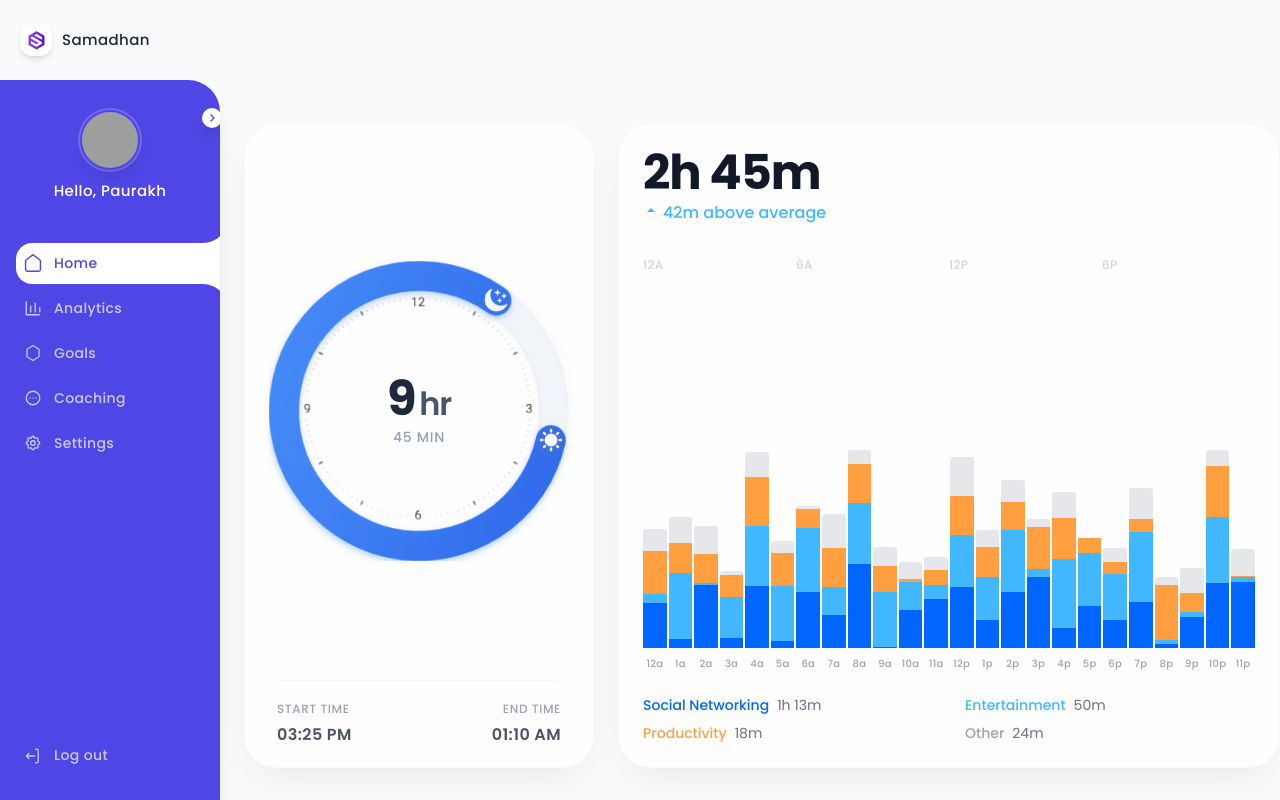
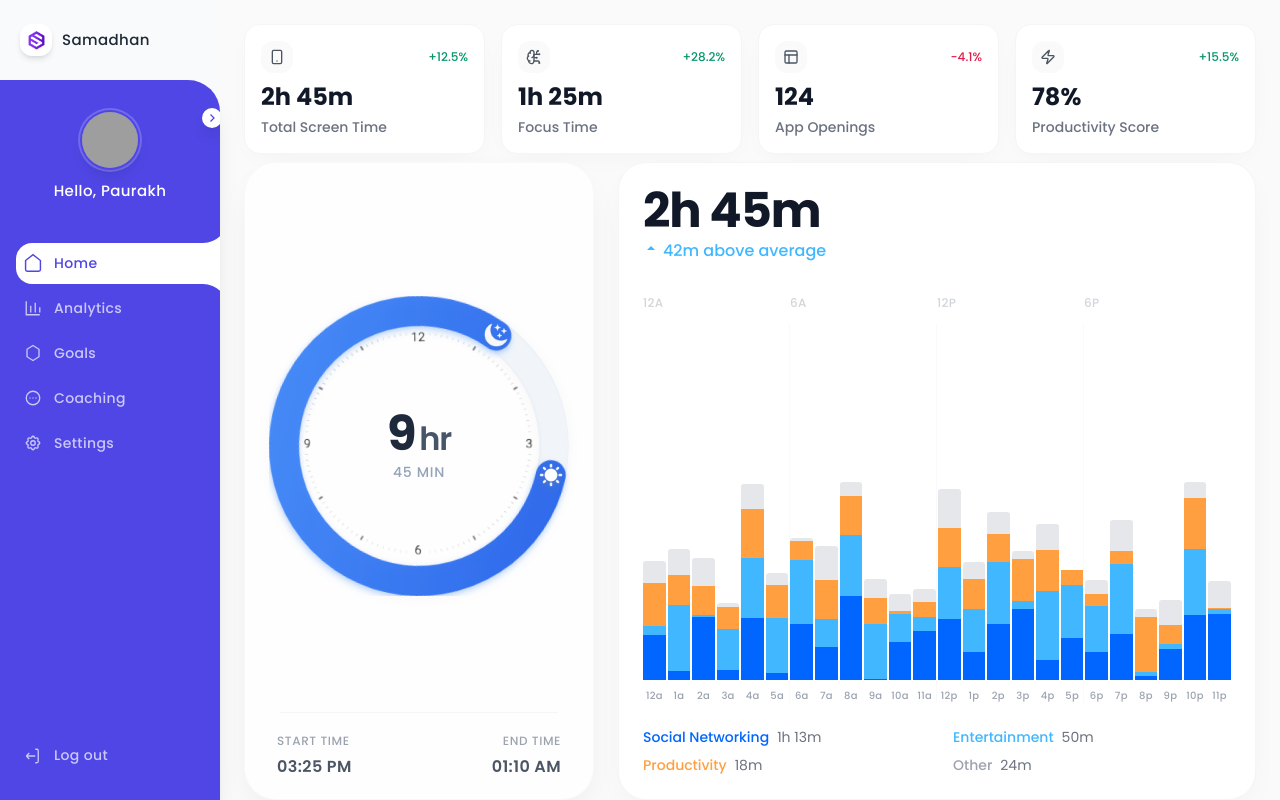
Before and after one commit to Paurakh977/Samadhan, a React (Vite) app in the folder samadhan-tauri-app/: page / in a window 1280 px wide. Both pictures are taken after typing "Sample", "Sample123" into the empty fields and a click on the button "LOGIN". Built offline with nearby package versions, Linux system fonts and the light colour scheme; grey boxes are pictures that could not be loaded; the HTML template or start-up script is replaced by a standard one.

Commit message:
added stats

```diff
--- a/samadhan-tauri-app/package.json
+++ b/samadhan-tauri-app/package.json
@@ -13,6 +13,7 @@
     "@tauri-apps/api": "^2",
     "@tauri-apps/plugin-opener": "^2",
     "framer-motion": "^11.18.0",
+    "lucide-react": "^0.473.0",
     "react": "^18.3.1",
     "react-dom": "^18.3.1",
     "react-icons": "^5.4.0"
--- a/samadhan-tauri-app/src/App.tsx
+++ b/samadhan-tauri-app/src/App.tsx
@@ -5,6 +5,7 @@ import { LoadingAnimation } from "./components/LoadingAnimation";
 import Sidebar from "./components/Sidebar";
 import ScreenTimeProgress from "./components/ScreenTimeProgress";
 import DailyActivityChart from "./components/DailyActivityChart";
+import { Stats } from "./components/Stats";
 import "./styles/login-signup-form.css";
 
 function App() {
@@ -24,7 +25,9 @@ function App() {
           <div className="flex h-screen">
             <Sidebar />
             <div className="flex-1">
-              <div className="h-full flex pl-6 pt-16 pb-8 gap-6">
+              <div className="h-full flex flex-col px-6 pt-6">
+                <Stats />
+                <div className="flex gap-6 mt-2 flex-1">
                   <ScreenTimeProgress
                     startHour={3}
                     startMinute={25}
@@ -37,6 +40,7 @@ function App() {
                 </div>
               </div>
             </div>
+          </div>
         ) : (
           <LoginSignupForm setShowSidebar={setShowSidebar} />
         )}
--- a/samadhan-tauri-app/src/components/DailyActivityChart.tsx
+++ b/samadhan-tauri-app/src/components/DailyActivityChart.tsx
@@ -117,7 +117,7 @@ const DailyActivityChart: React.FC = () => {
       variants={containerVariants}
       initial="hidden"
       animate="visible"
-      className="flex-1 min-h-[480px] mt-[60px] bg-white/80 backdrop-blur-sm rounded-[32px] shadow-[0_15px_40px_-15px_rgba(0,0,0,0.1)] border border-gray-100/50 p-6"
+      className="flex-1 min-h-[480px] bg-white rounded-[28px] shadow-[0_12px_36px_-12px_rgba(0,0,0,0.06)] border border-[#f5f5f5] p-6"
     >
       <div className="flex flex-col h-full">
         <motion.div
--- a/samadhan-tauri-app/src/components/ScreenTimeProgress.tsx
+++ b/samadhan-tauri-app/src/components/ScreenTimeProgress.tsx
@@ -96,7 +96,7 @@ const ScreenTimeProgress: React.FC<ScreenTimeProgressProps> = ({
         duration: 0.6,
         ease: [0.22, 1, 0.36, 1],
       }}
-      className="relative w-[350px] h-auto min-h-[480px] mt-[60px] bg-white/80 backdrop-blur-sm rounded-[32px] shadow-[0_15px_40px_-15px_rgba(0,0,0,0.1)] transition-all duration-300 hover:shadow-[0_20px_50px_-12px_rgba(0,0,0,0.12)] border border-gray-100/50 flex flex-col"
+      className="relative w-[350px] h-auto min-h-[480px] bg-white/80 backdrop-blur-sm rounded-[32px] shadow-[0_15px_40px_-15px_rgba(0,0,0,0.1)] transition-all duration-300 hover:shadow-[0_20px_50px_-12px_rgba(0,0,0,0.12)] border border-gray-100/50 flex flex-col"
     >
       <motion.div
         initial={{ opacity: 0 }}
--- /dev/null
+++ b/samadhan-tauri-app/src/components/Stats.tsx
@@ -0,0 +1,123 @@
+import { Clock, Smartphone, Layout, BrainCircuit, Zap } from 'lucide-react';
+import { formatNumber, formatTime } from '../lib/utils';
+import { motion } from 'framer-motion';
+
+interface StatCardProps {
+  className?: string;
+  children: React.ReactNode;
+}
+
+function StatCard({ className, children }: StatCardProps) {
+  return (
+    <div className={`bg-white rounded-[20px] shadow-[0_8px_24px_-12px_rgba(0,0,0,0.06)] border border-[#f5f5f5] p-4 ${className}`}>
+      {children}
+    </div>
+  );
+}
+
+const stats = [
+  {
+    name: 'Total Screen Time',
+    value: 165, // in minutes
+    icon: Smartphone,
+    change: '+12.5%',
+    changeType: 'increase',
+    format: 'time',
+  },
+  {
+    name: 'Focus Time',
+    value: 85, // in minutes
+    icon: BrainCircuit,
+    change: '+28.2%',
+    changeType: 'increase',
+    format: 'time',
+  },
+  {
+    name: 'App Openings',
+    value: 124,
+    icon: Layout,
+    change: '-4.1%',
+    changeType: 'decrease',
+    format: 'number',
+  },
+  {
+    name: 'Productivity Score',
+    value: 78,
+    icon: Zap,
+    change: '+15.5%',
+    changeType: 'increase',
+    format: 'score',
+  },
+];
+
+const containerVariants = {
+  hidden: {
+    opacity: 0,
+    y: -10,
+  },
+  visible: {
+    opacity: 1,
+    y: 0,
+    transition: {
+      duration: 0.6,
+      ease: [0.22, 1, 0.36, 1],
+      staggerChildren: 0.15,
+      delayChildren: 0.2
+    }
+  }
+};
+
+const cardVariants = {
+  hidden: {
+    opacity: 0,
+    y: -8,
+    scale: 0.95
+  },
+  visible: {
+    opacity: 1,
+    y: 0,
+    scale: 1,
+    transition: {
+      duration: 0.5,
+      ease: [0.22, 1, 0.36, 1]
+    }
+  }
+};
+
+export function Stats() {
+  return (
+    <motion.div
+      variants={containerVariants}
+      initial="hidden"
+      animate="visible"
+      className="grid grid-cols-4 gap-4"
+    >
+      {stats.map((stat, index) => (
+        <motion.div
+          key={stat.name}
+          variants={cardVariants}
+          className="bg-white rounded-2xl p-4 shadow-[0_8px_30px_-12px_rgba(0,0,0,0.05)] border border-[#f5f5f5]"
+        >
+          <div className="flex items-center justify-between mb-2">
+            <div className="p-2 rounded-xl bg-[#fafafa]">
+              <stat.icon className="h-4 w-4 text-gray-600" />
+            </div>
+            <div className={`text-xs font-medium ${stat.changeType === 'increase' ? 'text-emerald-600' : 'text-rose-600'}`}>
+              {stat.change}
+            </div>
+          </div>
+          <div className="text-2xl font-bold text-gray-900 mb-1">
+            {stat.format === 'time'
+              ? formatTime(stat.value)
+              : stat.format === 'score'
+              ? `${stat.value}%`
+              : formatNumber(stat.value)}
+          </div>
+          <div className="text-sm text-gray-500 font-medium">
+            {stat.name}
+          </div>
+        </motion.div>
+      ))}
+    </motion.div>
+  );
+}
--- /dev/null
+++ b/samadhan-tauri-app/src/lib/utils.ts
@@ -0,0 +1,19 @@
+export function formatNumber(value: number): string {
+  return new Intl.NumberFormat('en-US', {
+    notation: value > 9999 ? 'compact' : 'standard',
+    maximumFractionDigits: 1,
+  }).format(value);
+}
+
+export function formatTime(minutes: number): string {
+  const hours = Math.floor(minutes / 60);
+  const mins = minutes % 60;
+  if (hours === 0) {
+    return `${mins}m`;
+  }
+  return mins === 0 ? `${hours}h` : `${hours}h ${mins}m`;
+}
+
+export function cn(...classes: (string | undefined)[]) {
+  return classes.filter(Boolean).join(' ');
+}
```
Also changed, not shown: 1 other file (tests, documents, lock files or other folders). Lines whose indentation alone changed are shown as unchanged.
